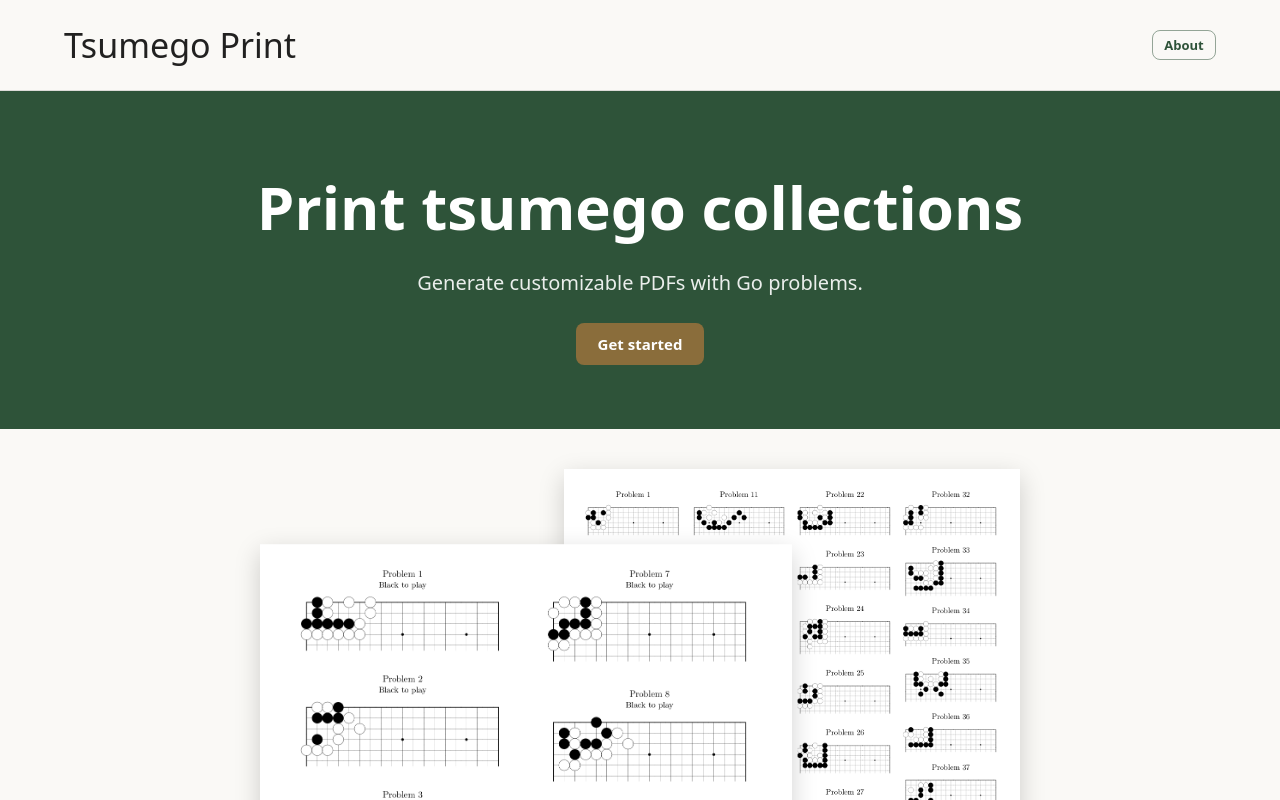
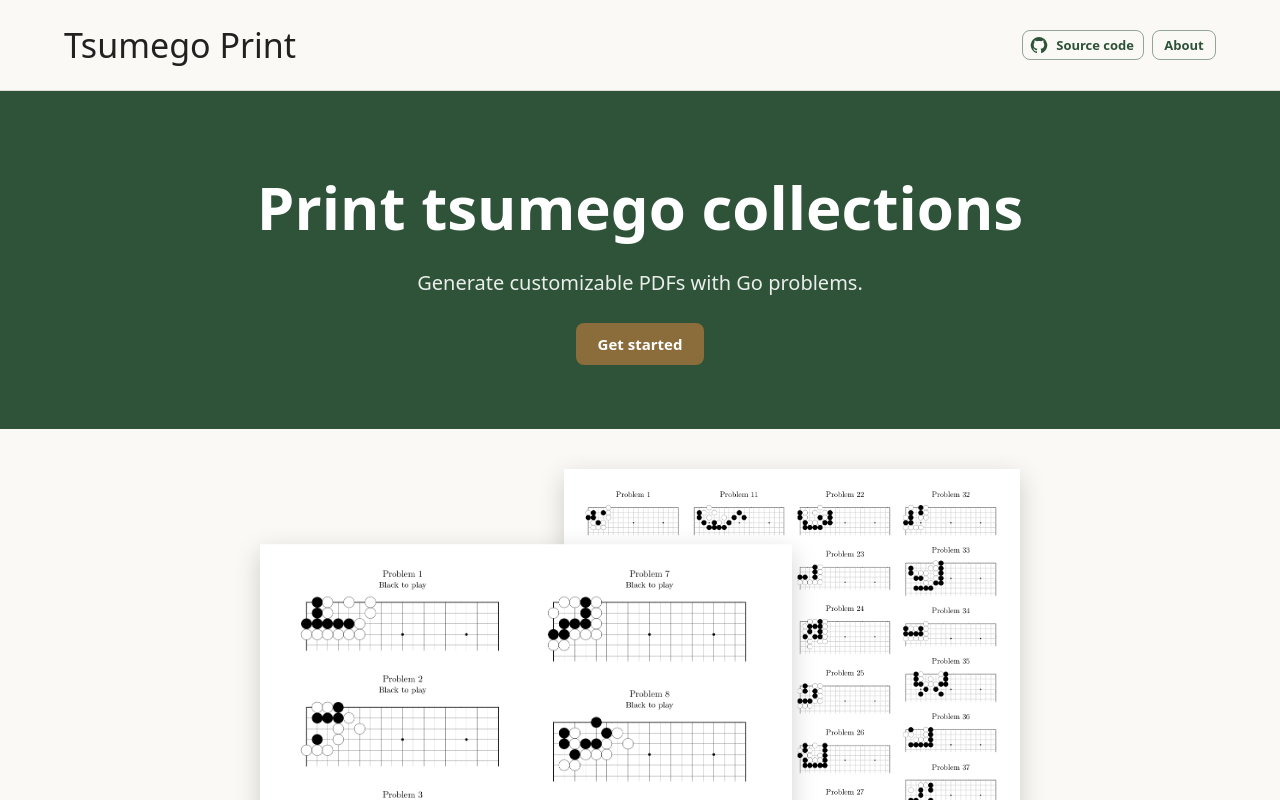
Before and after one commit to mi57y/tsumego-print, a React (Vite) app: page / in a window 1280 px wide. Built offline with nearby package versions, Linux system fonts and the light colour scheme.

Commit message:
Add github link

```diff
--- a/src/app/AppLayout.tsx
+++ b/src/app/AppLayout.tsx
@@ -1,5 +1,6 @@
 import { useEffect, useRef, useState } from "react";
 import { Box, Button, Container, Link, Typography } from "@mui/material";
+import GitHub from "@mui/icons-material/GitHub";
 import {
   Link as RouterLink,
   Outlet,
@@ -54,6 +55,17 @@ export default function AppLayout() {
               Tsumego Print
             </Link>
           </Typography>
+          <Box sx={{ display: "flex", gap: 1 }}>
+            <Button
+              variant="outlined"
+              size="small"
+              startIcon={<GitHub />}
+              href="https://github.com/mi57y/tsumego-print"
+              target="_blank"
+              rel="noopener noreferrer"
+            >
+              Source code
+            </Button>
             <Button
               variant="outlined"
               size="small"
@@ -61,6 +73,7 @@ export default function AppLayout() {
             >
               About
             </Button>
+          </Box>
         </Container>
       </Box>
       <Outlet />
```
Lines whose indentation alone changed are shown as unchanged.
